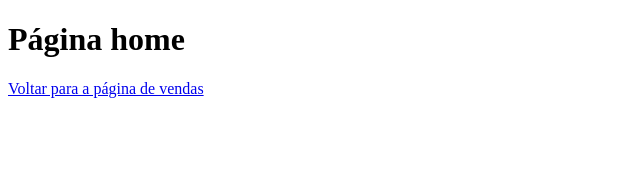
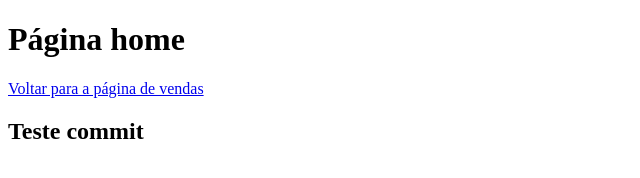
Before and after one commit to Hitalo03/aulagithub, a plain HTML site: page index.html in a window 1280 px wide. Shown: the whole page, without its empty margins (0-640 px from the left). Drawn offline with Linux system fonts and the light colour scheme.

Commit message:
Teste commit

```diff
--- a/index.html
+++ b/index.html
@@ -11,5 +11,6 @@
         Página home
     </h1>
     <a href="vendas.html"> Voltar para a página de vendas</a>
+    <h2>  Teste commit    </h2>
 </body>
 </html>
```
Also changed, not shown: vendas.html (+1 -0 lines).
